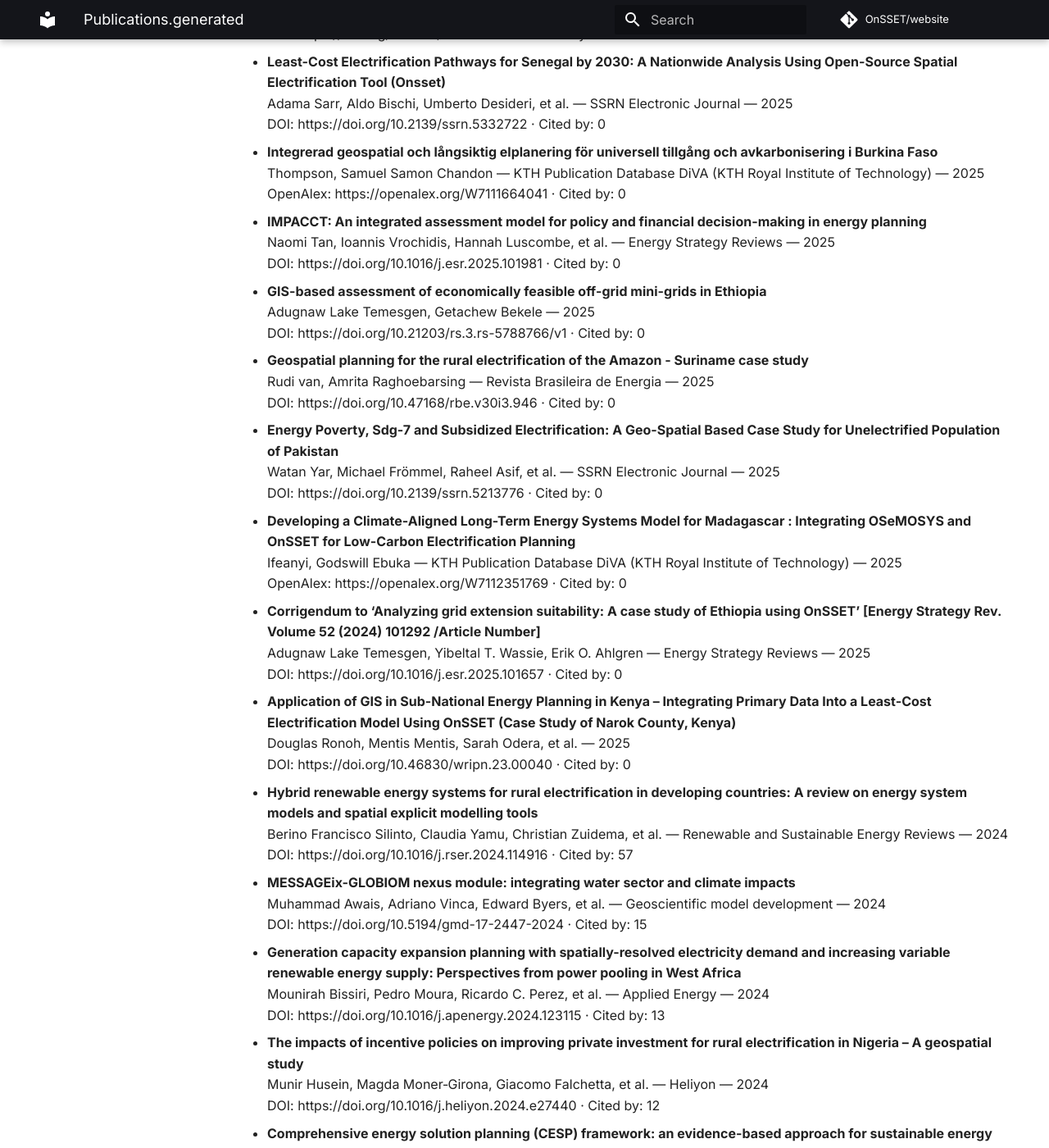
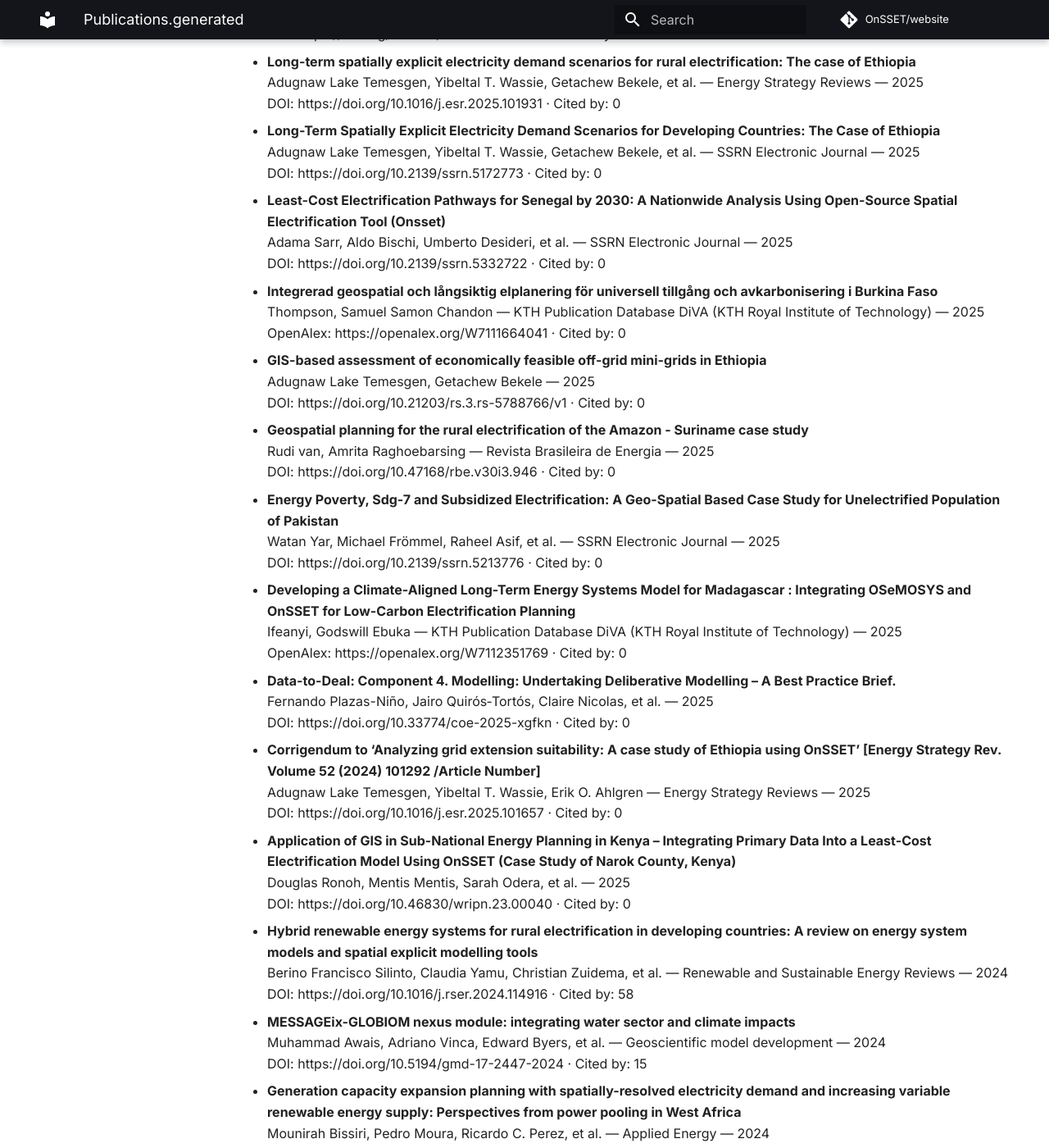
Before and after one commit to OnSSET/website, an MkDocs documentation site: the page built from docs/publications.generated.md, in a window 1280 px wide and 1400 px high, scrolled down 5772 px. Shown: the whole window at 82% size. Built offline with MkDocs 1.6.1 and Material for MkDocs 9.7.7, drawn with Linux system fonts in a browser that asks for light colours; comment, search, counter and statistics services are not loaded; some of the changed text lies outside the part shown.

Commit message:
Auto-update publications

```diff
--- a/docs/publications.generated.md
+++ b/docs/publications.generated.md
@@ -204,11 +212,11 @@ No results found.
 
 - **Road files for all continental SSA countries**
   Manuel Enrique Salas Salazar, Camilo Ramirez Gomez, Francesco Fuso Nerini — Zenodo (CERN European Organization for Nuclear Research) — 2025
-  DOI: https://doi.org/10.5281/zenodo.18311261 · Cited by: 0
+  DOI: https://doi.org/10.5281/zenodo.18311260 · Cited by: 0
 
 - **Road files for all continental SSA countries**
   Manuel Enrique Salas Salazar, Camilo Ramirez Gomez, Francesco Fuso Nerini — Zenodo (CERN European Organization for Nuclear Research) — 2025
-  DOI: https://doi.org/10.5281/zenodo.18311260 · Cited by: 0
+  DOI: https://doi.org/10.5281/zenodo.18311261 · Cited by: 0
 
 - **Prioritizing projects in rural electrification planning: Integrating MAUT with OnSSET**
   Salisu Isihak, Uduak Akpan, Subhes Bhattarcharyya — Energy Strategy Reviews — 2025
@@ -238,10 +246,6 @@ No results found.
   Thompson, Samuel Samon Chandon — KTH Publication Database DiVA (KTH Royal Institute of Technology) — 2025
   OpenAlex: https://openalex.org/W7111664041 · Cited by: 0
 
-- **IMPACCT: An integrated assessment model for policy and financial decision-making in energy planning**
-  Naomi Tan, Ioannis Vrochidis, Hannah Luscombe, et al. — Energy Strategy Reviews — 2025
-  DOI: https://doi.org/10.1016/j.esr.2025.101981 · Cited by: 0
-
 - **GIS-based assessment of economically feasible off-grid mini-grids in Ethiopia**
   Adugnaw Lake Temesgen, Getachew Bekele — 2025
   DOI: https://doi.org/10.21203/rs.3.rs-5788766/v1 · Cited by: 0
@@ -258,6 +262,10 @@ No results found.
   Ifeanyi, Godswill Ebuka — KTH Publication Database DiVA (KTH Royal Institute of Technology) — 2025
   OpenAlex: https://openalex.org/W7112351769 · Cited by: 0
 
+- **Data-to-Deal: Component 4. Modelling: Undertaking Deliberative Modelling – A Best Practice Brief.**
+  Fernando Plazas-Niño, Jairo Quirós‐Tortós, Claire Nicolas, et al. — 2025
+  DOI: https://doi.org/10.33774/coe-2025-xgfkn · Cited by: 0
+
 - **Corrigendum to ‘Analyzing grid extension suitability: A case study of Ethiopia using OnSSET’ [Energy Strategy Rev. Volume 52 (2024) 101292 /Article Number]**
   Adugnaw Lake Temesgen, Yibeltal T. Wassie, Erik O. Ahlgren — Energy Strategy Reviews — 2025
   DOI: https://doi.org/10.1016/j.esr.2025.101657 · Cited by: 0
@@ -268,7 +276,7 @@ No results found.
 
 - **Hybrid renewable energy systems for rural electrification in developing countries: A review on energy system models and spatial explicit modelling tools**
   Berino Francisco Silinto, Claudia Yamu, Christian Zuidema, et al. — Renewable and Sustainable Energy Reviews — 2024
-  DOI: https://doi.org/10.1016/j.rser.2024.114916 · Cited by: 57
+  DOI: https://doi.org/10.1016/j.rser.2024.114916 · Cited by: 58
 
 - **MESSAGEix-GLOBIOM nexus module: integrating water sector and climate impacts**
   Muhammad Awais, Adriano Vinca, Edward Byers, et al. — Geoscientific model development — 2024
@@ -489,11 +497,3 @@ No results found.
 - **Economics of Access to Energy**
   Giacomo Falchetta, Simone Tagliapietra — 2022
   DOI: https://doi.org/10.1007/978-3-030-86884-0_28 · Cited by: 4
-
-- **Understanding the clean cooking policy challenge in sub-Saharan Africa using a geospatial approach**
-  Babak Khavari, Camilo Ramírez, Marc Jeuland, et al. — Research Square (Research Square) — 2022
-  DOI: https://doi.org/10.21203/rs.3.rs-1650097/v1 · Cited by: 3
-
-- **Transition of the African Power System to Renewable Energies – A Case Study**
-  Robert Gaugl, Sonja Wogrin, Udo Bachhiesl — 2022
-  DOI: https://doi.org/10.46855/energy-proceedings-10023 · Cited by: 3
```
Also changed, not shown: other parts of docs/publications.generated.md (+8 -0 lines).
